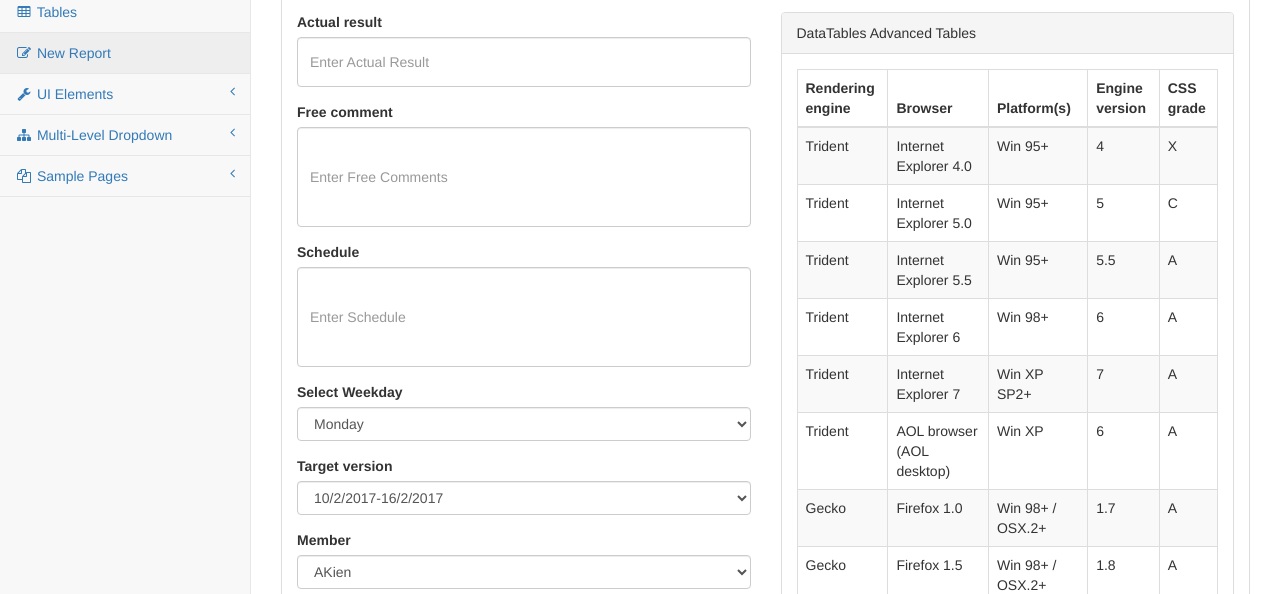
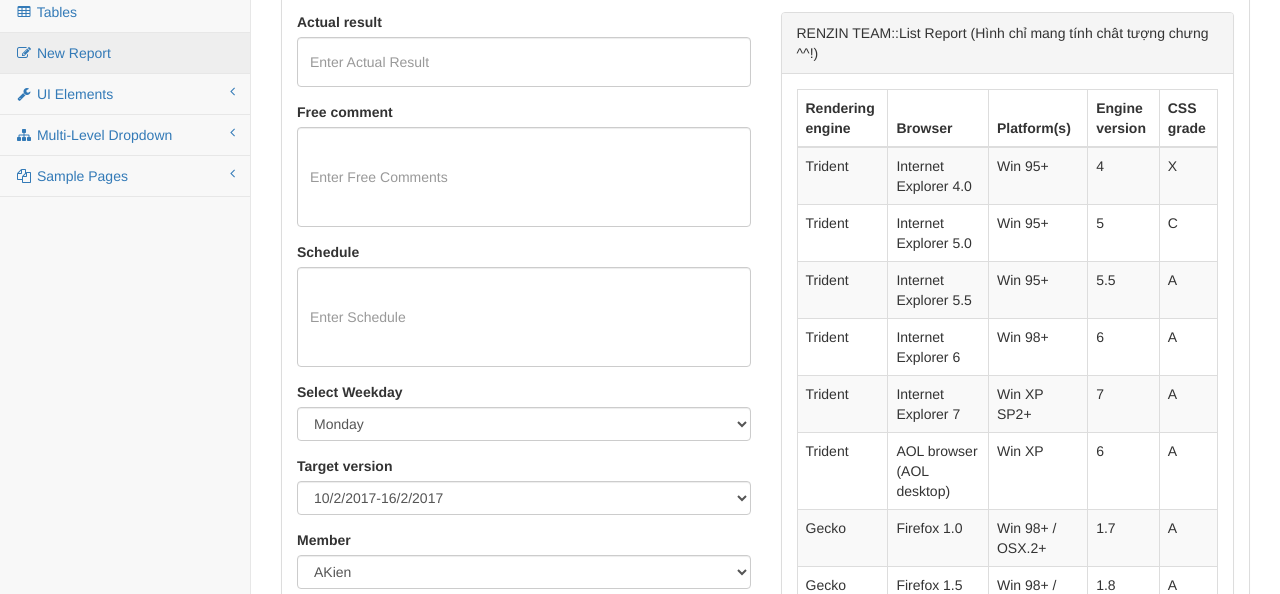
Before and after one commit to phamminhtien305/demodailyreport.io, a website: page pages/forms.html in a window 1280 px wide. Shown: the part 206-800 px from the top of the page. Drawn offline with Linux system fonts and the light colour scheme.

Commit message:
Update table tite

```diff
--- a/pages/forms.html
+++ b/pages/forms.html
@@ -483,7 +483,7 @@
                                     <form role="form">
                                         <div class="panel panel-default">
                         <div class="panel-heading">
-                            DataTables Advanced Tables
+                            RENZIN TEAM::List Report (Hình chỉ mang tính chât tượng chưng ^^!)
                         </div>
                         <!-- /.panel-heading -->
                         <div class="panel-body">
```
